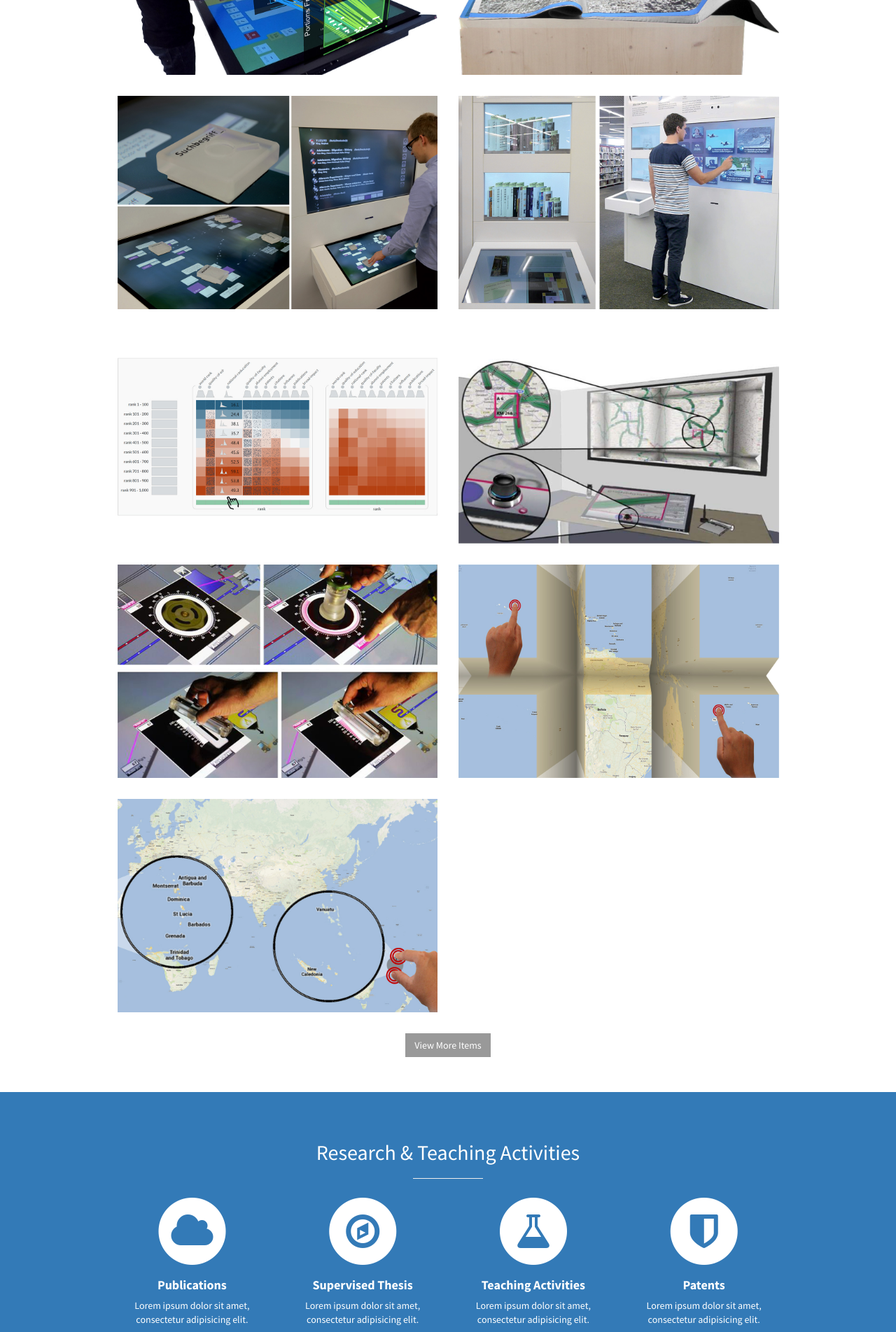
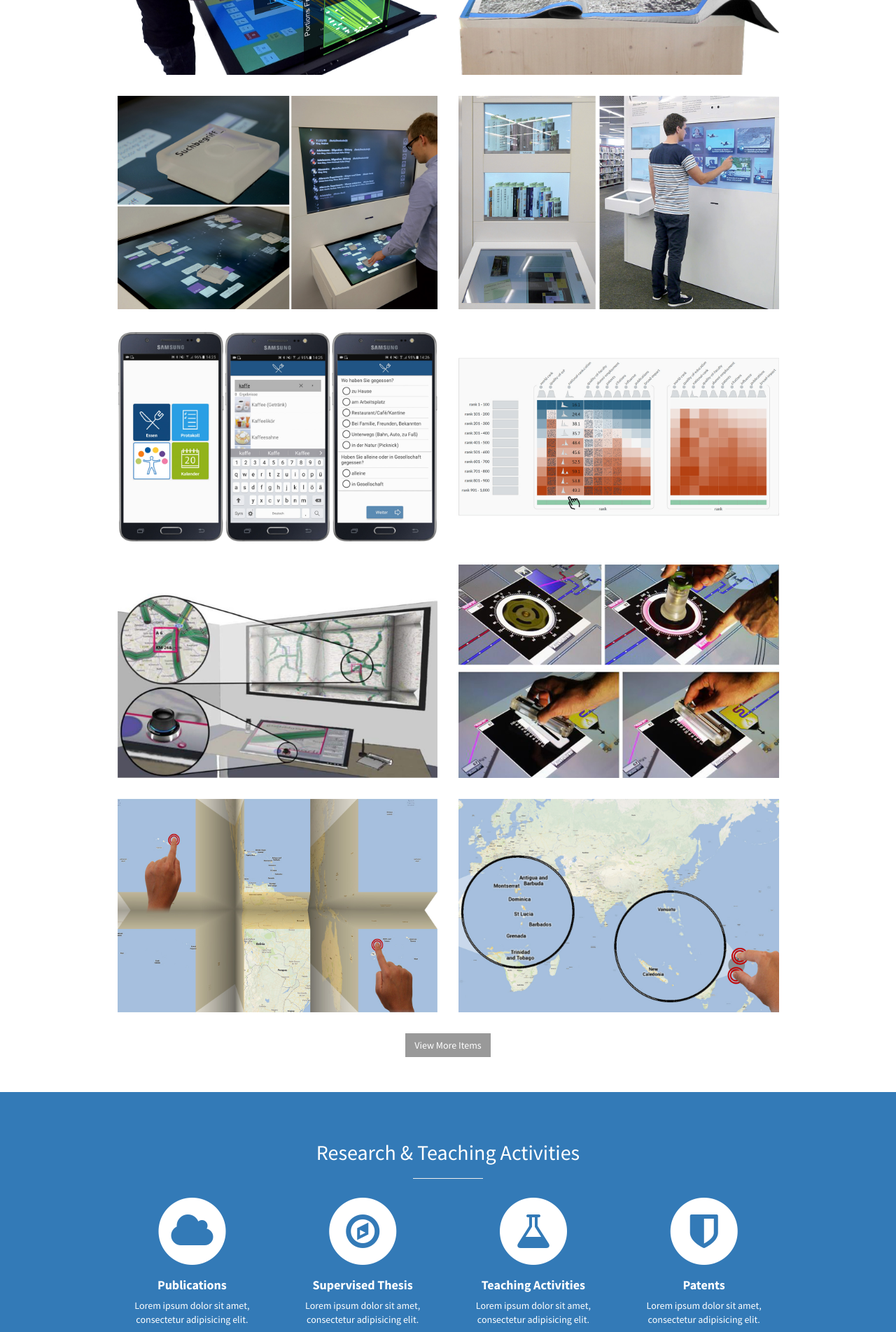
Before and after one commit to SimonButscher/home, a Jekyll site: the page built from index.html, in a window 1280 px wide. Shown: the part 1583-3487 px from the top of the page at 70% size. Built offline with Jekyll 4.4.1, drawn with Linux system fonts in a browser that asks for light colours.

Commit message:
Update portfolio.html

```diff
--- a/_includes/portfolio.html
+++ b/_includes/portfolio.html
@@ -30,6 +30,13 @@
             <div class="portfolio-item">
               <a href="#">
                 <img class="img-portfolio img-responsive" src="img/portfolio_Bib.jpg">
+              </a>
+            </div>
+          </div>
+          <div class="col-md-6">
+            <div class="portfolio-item">
+              <a href="#">
+                <img class="img-portfolio img-responsive" src="img/portfolio_SmartAct.jpg">
               </a>
             </div>
           </div>
```
